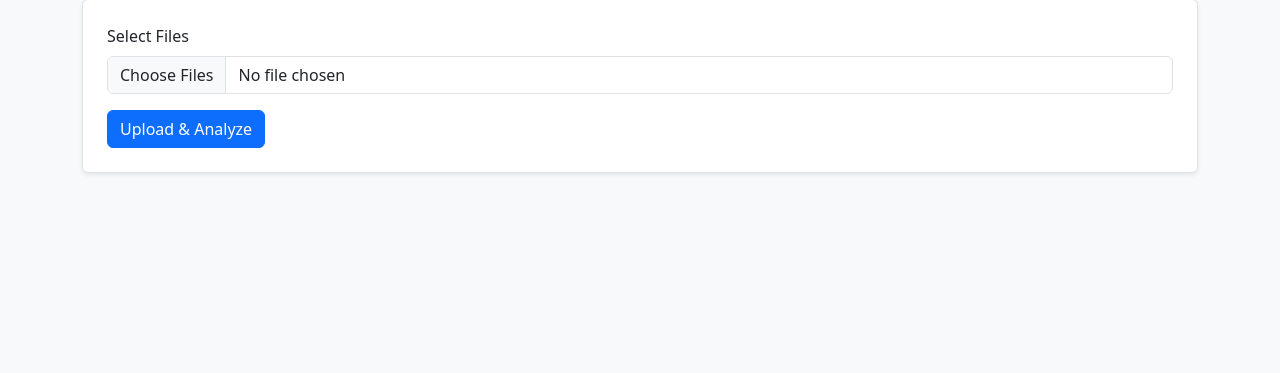
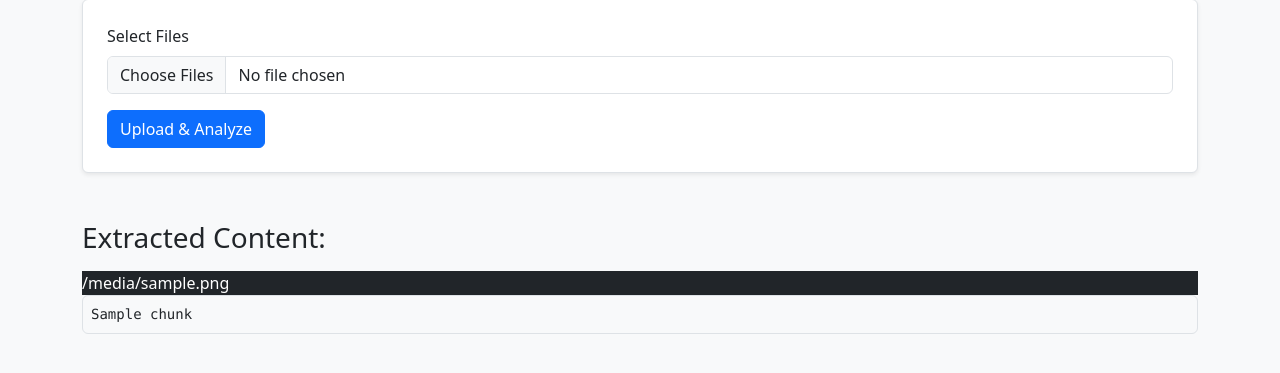
Before and after one commit to TheTellieTubbie/Trace, a Flask app: template app/templates/index.html in a window 1280 px wide. Shown: the part 178-551 px from the top of the page. Run offline with Flask 3, Linux system fonts and the light colour scheme; the template is opened without the code that fills it: most values are stand-ins (such as "Sample title", 1, 10 or a date in 2020).

Commit message:
Initial commit

```diff
--- a/app/templates/index.html
+++ b/app/templates/index.html
@@ -34,6 +34,25 @@
         </ul>
       </div>
     {% endif %}
+
+        {% if extracted %}
+          <div class="mt-5">
+            <h3>Extracted Content:</h3>
+            {% for filename, chunks in extracted.items() %}
+              <div class="class my-3">
+                <div class="card-header bg-dark text-white">
+                  {{ filename }}
+                </div>
+                <div class="card-body">
+                  {% for chunk in chunks %}
+                    <pre class="p-2 bg-light border rounded mb-2">{{ chunk }}</pre>
+                  {% endfor %}
+                </div>
+              </div>
+            {% endfor %}
+          </div>
+      </div>
+    {% endif %}
   </div>
 
 
```
Also changed, not shown: app/routes.py (+7 -0 lines).
